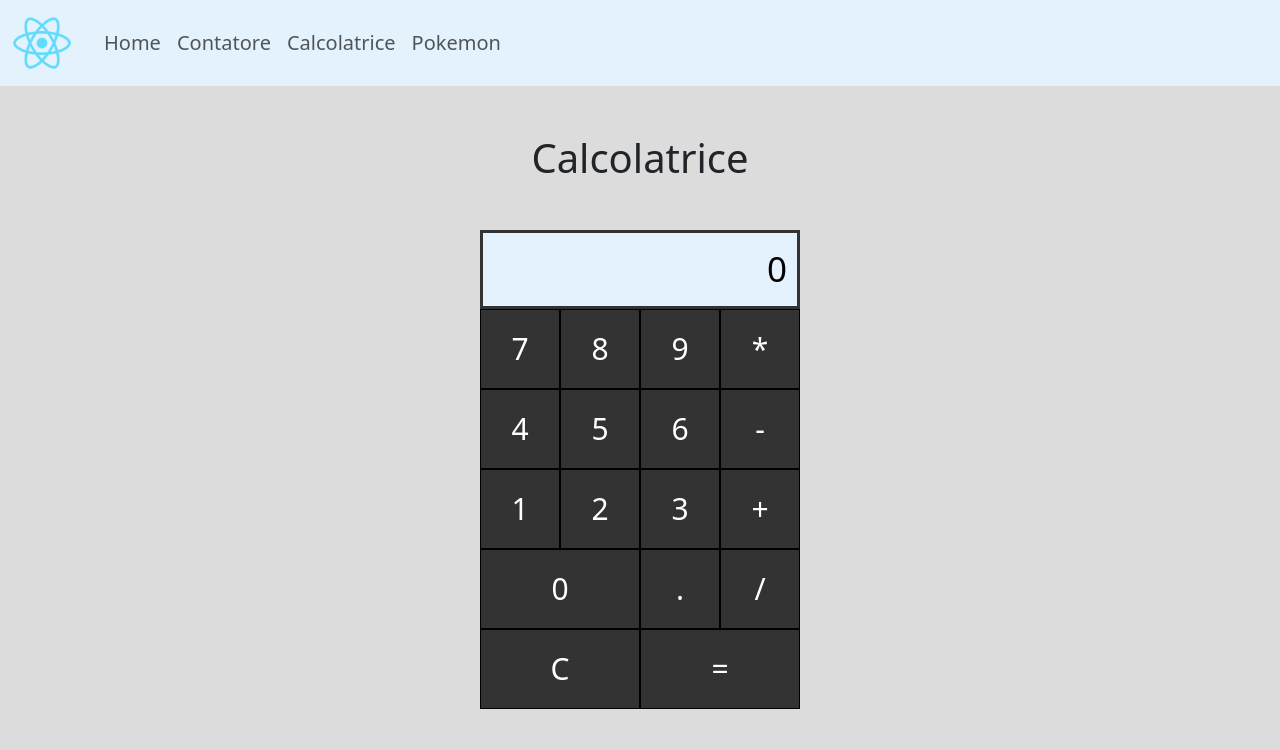
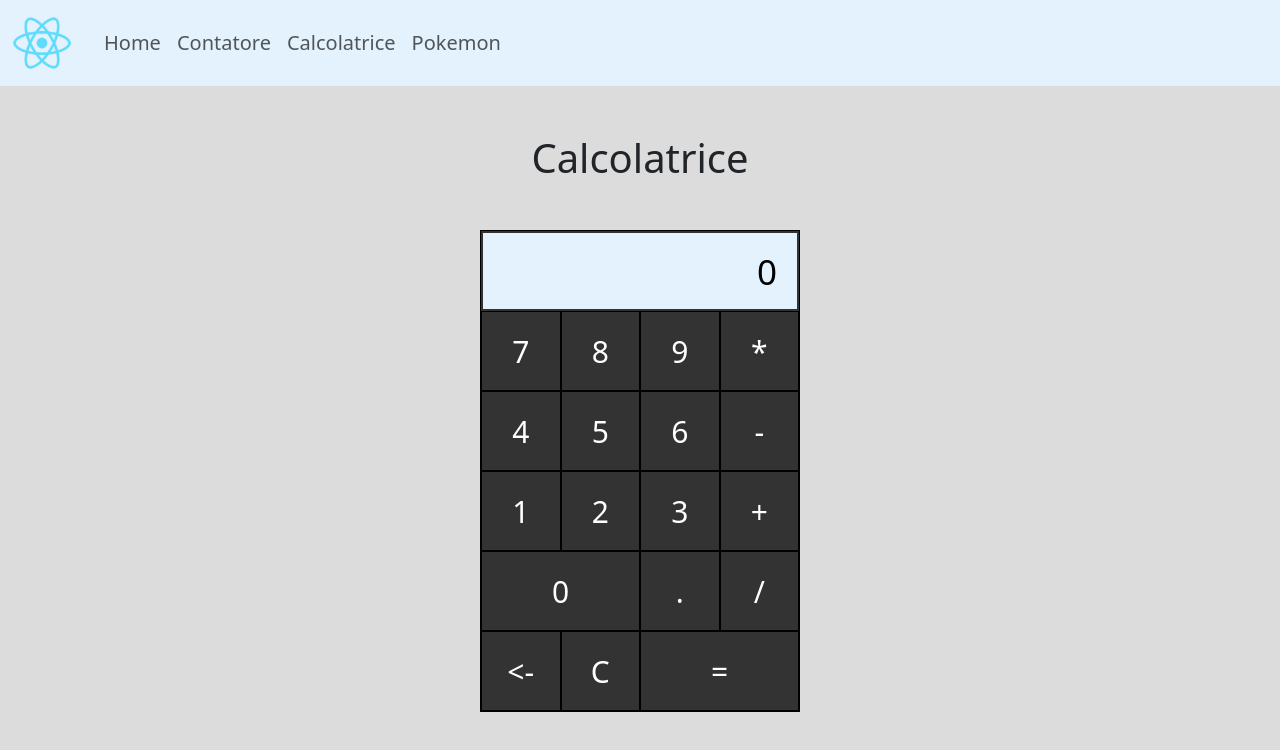
Before and after one commit to alessandrodamato/react-calculator, a React (Create React App) app: page /calcolatrice in a window 1280 px wide. Shown: the top 750 px of the page. Built offline with nearby package versions, Linux system fonts and the light colour scheme.

Commit message:
[fix] caluclator

```diff
--- a/src/Components/Calculator.css
+++ b/src/Components/Calculator.css
@@ -1,33 +1,43 @@
 .calculator{
   width: 320px;
   margin: 0 auto;
+  border: 1px solid black;
+  background-color: gray;
 }
 
 #answer {
   width: 100%;
-  padding: 10px;
+  height: 80px;
+  padding: 0 20px;
   font-size: 35px;
-  text-align: right;
   background-color: #e3f2fd;
-  border: 3px solid #333;
+  border: 2px solid #333;
 }
 
 #answer::placeholder{
   color: black;
 }
 
+#answer:focus{
+  outline: none;
+}
+
 .button{
-  width: calc(100% / 4);
+  width: 25%;
   height: 80px;
   font-size: 30px;
   border: 1px solid black;
   background-color: #333;
   color: white;
+  transition: all .3s;
+}
+
+.button.clicked{
+  scale: .85
 }
 
 .button0,
-.button:nth-last-child(2),
-.button:nth-last-child(1) {
+.button:last-of-type {
   width: 50%;
 }
 
--- a/src/Components/Calculator.jsx
+++ b/src/Components/Calculator.jsx
@@ -26,6 +26,7 @@ function Calculator() {
   const [isCalculated, updateisCalculated] = useState(false);
 
   const btnClick = (e, type) => {
+    animateButton(e);
     if(isCalculated && type === 'number'){
       clear();
       setResult(e.target.value);
@@ -38,6 +39,11 @@ function Calculator() {
   const clear = () => {
     updateisCalculated(false);
     setResult('');
+  }
+
+  const undo = () => {
+    updateisCalculated(false);
+    setResult(result.slice(0, -1));
   }
 
   const calculate = () => {
@@ -53,8 +59,15 @@ function Calculator() {
       setResult('Formula non valida');
       setTimeout(() => {
         clear();
-      }, 1000);
+      }, 1500);
     }
+  }
+
+  const animateButton = (e) => {
+    e.target.classList.add('clicked');
+    setTimeout(() => {
+      e.target.classList.remove('clicked');
+    }, 100);
   }
 
   return (
@@ -63,11 +76,12 @@ function Calculator() {
       <div className="calculator d-flex flex-wrap">
 
         {/* risultato */}
-        <input type="text" placeholder="0" id="answer" value={result} readOnly/>
+        <input className={result === 'Formula non valida' ? 'text-center fs-4' : 'text-end'} type="text" placeholder="0" id="answer" value={result}/>
 
         {/* bottoni numeri e operatori */}
         {buttons.map((button, index) => (
           <input
+            disabled={result === 'Formula non valida'}
             key={index}
             type="button"
             value={button.value}
@@ -76,8 +90,9 @@ function Calculator() {
           />
         ))}
 
-        <input type="button" value="C" className="button" onClick={clear} />
-        <input type="button" value="=" className="button" onClick={calculate} />
+        <input type="button" value='<-' className="button" onClick={() => {animateButton(event); undo();}} disabled={result === 'Formula non valida'} />
+        <input type="button" value="C" className="button" onClick={() => {animateButton(event); clear();}} />
+        <input type="button" value="=" className="button" onClick={() => {animateButton(event); calculate();}} />
 
       </div>
     </>
```
